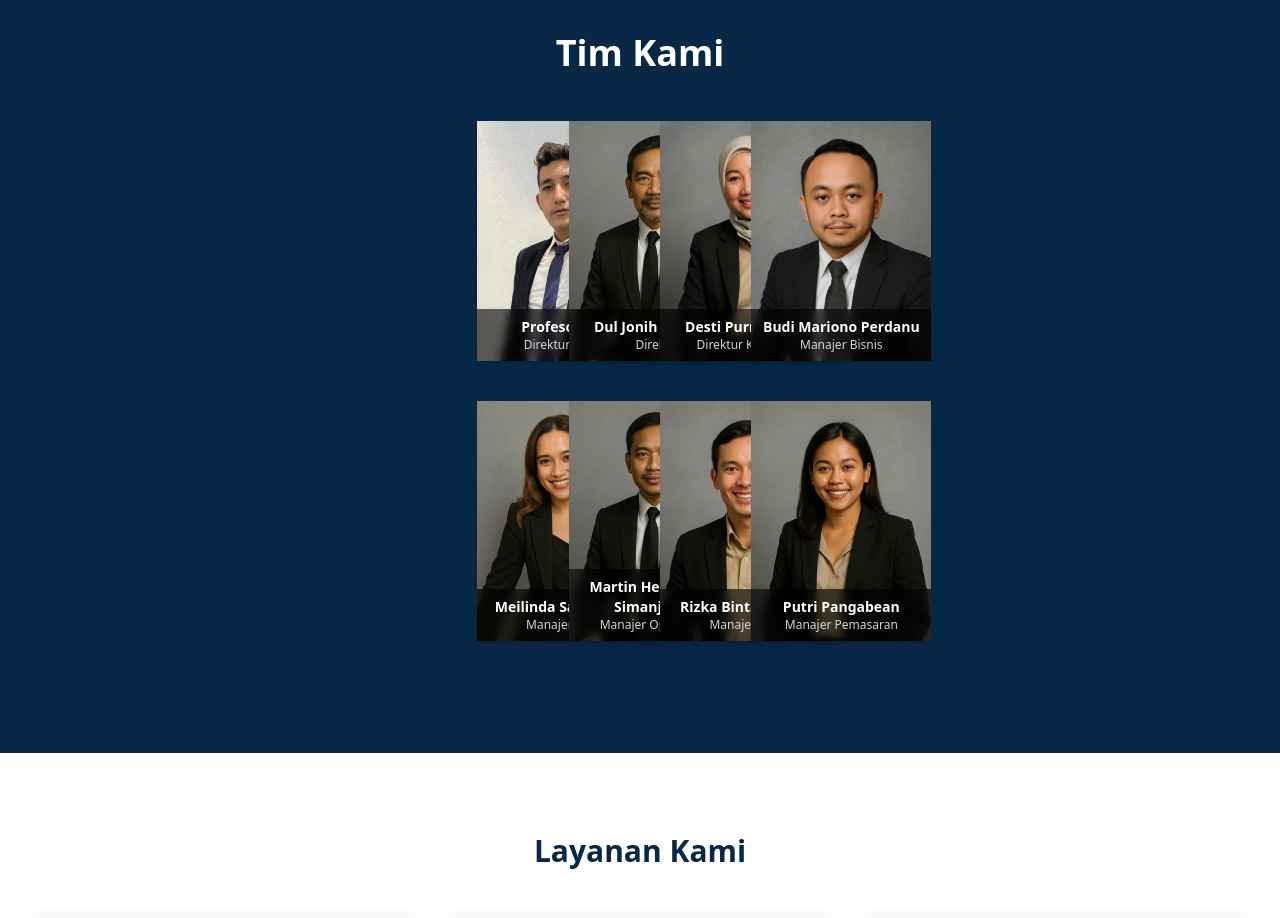
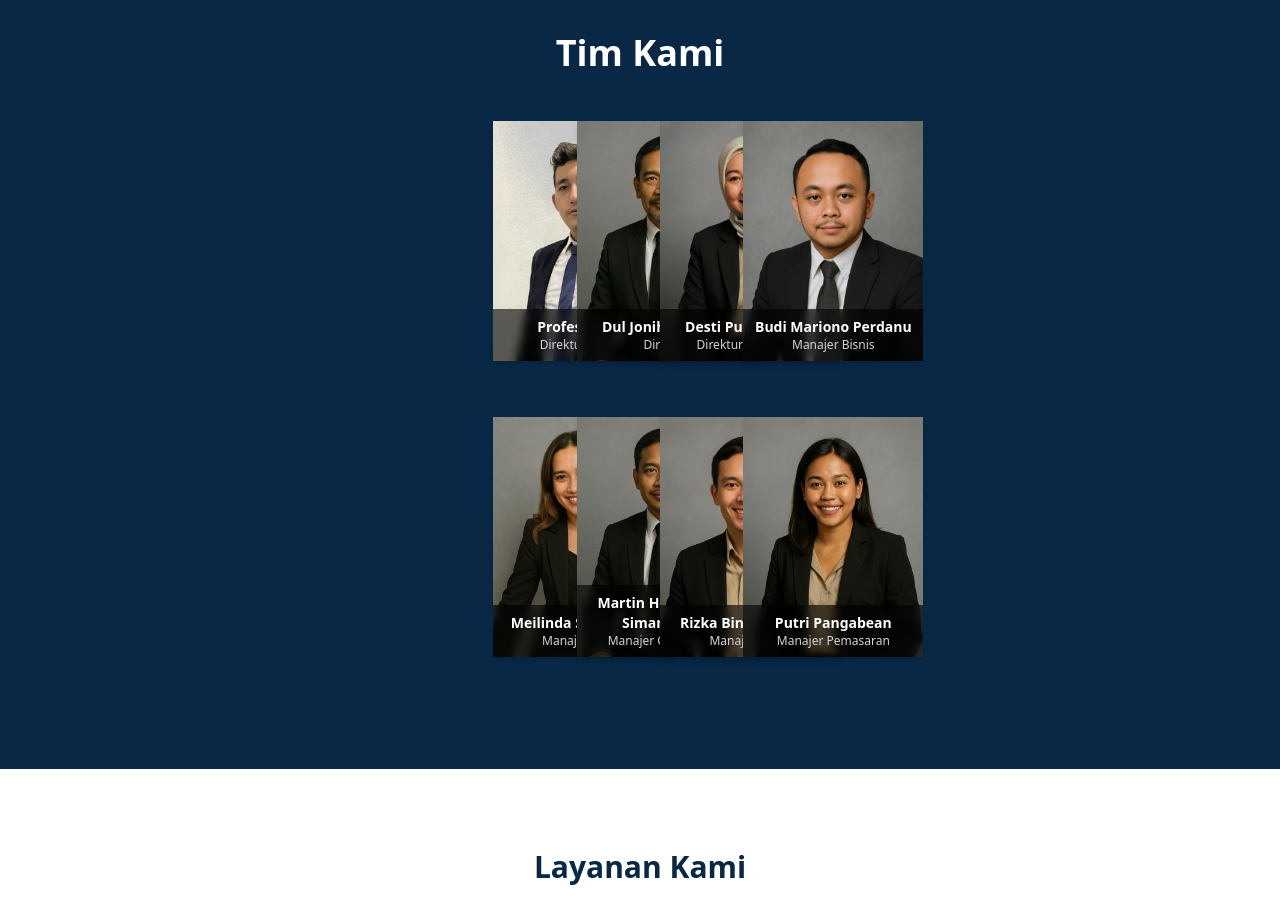
Before and after one commit to ProfAdri90/estetic-dinamis, a Next.js app: page / in a window 1280 px wide. Shown: the part 3607-4525 px from the top of the page. Built offline with nearby package versions, Linux system fonts and the light colour scheme.

Commit message:
Update OurTeams.jsx

```diff
--- a/components/OurTeams.jsx
+++ b/components/OurTeams.jsx
@@ -25,7 +25,7 @@ export default function OurTeams() {
           Tim Kami
         </motion.h2>
 
-        <div className="grid grid-cols-2 md:grid-cols-4 gap-8 md:gap-10">
+      <div className="max-w-[1280px] mx-auto px-4 grid grid-cols-2 md:grid-cols-4 gap-x-10 gap-y-14 justify-center">
           {teamMembers.map((member, index) => (
             <motion.div
               key={index}
```
